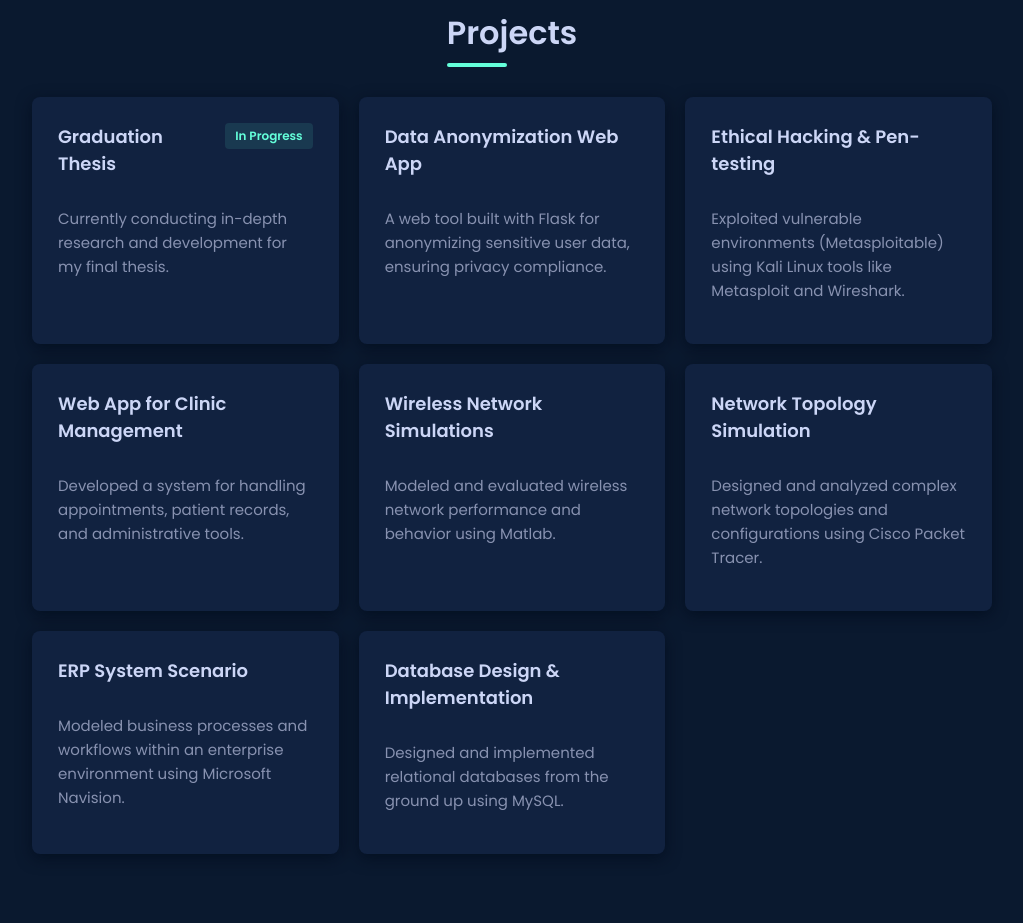
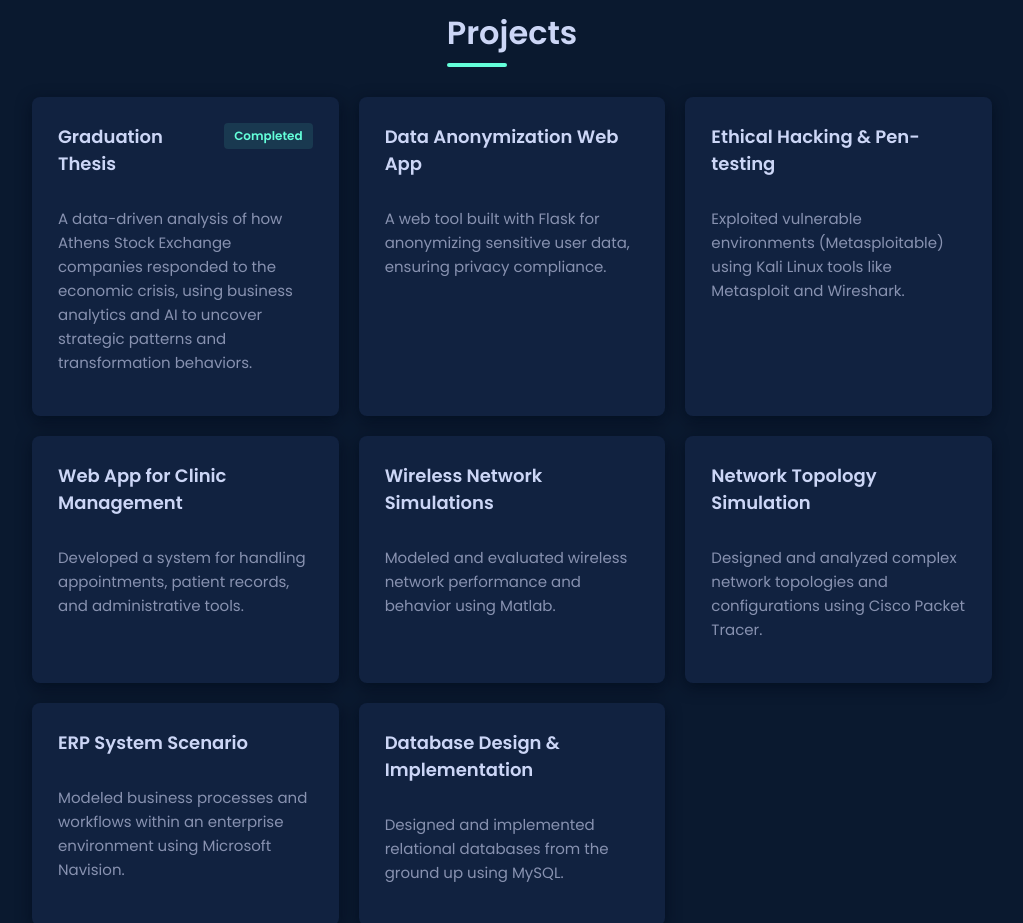
Before and after one commit to StraBak/StraBak.github.io, a plain HTML site: page index.html in a window 1280 px wide. Shown: the part 1040-1963 px from the top of the page, without its empty margins (128-1151 px from the left). Drawn offline with nearby package versions, Linux system fonts and the light colour scheme.

Commit message:
Update index.html

```diff
--- a/index.html
+++ b/index.html
@@ -386,9 +386,10 @@
     <div class="card stagger-item">
       <div class="card-title-wrapper">
         <h3 class="card-title">Graduation Thesis</h3>
-        <span class="status-tag">In Progress</span>
+        <span class="status-tag">Completed</span>
       </div>
-      <p class="card-description">Currently conducting in-depth research and development for my final thesis.</p>
+      <p class="card-description">
+A data-driven analysis of how Athens Stock Exchange companies responded to the economic crisis, using business analytics and AI to uncover strategic patterns and transformation behaviors.</p>
     </div>
 
     <div class="card stagger-item">
```
